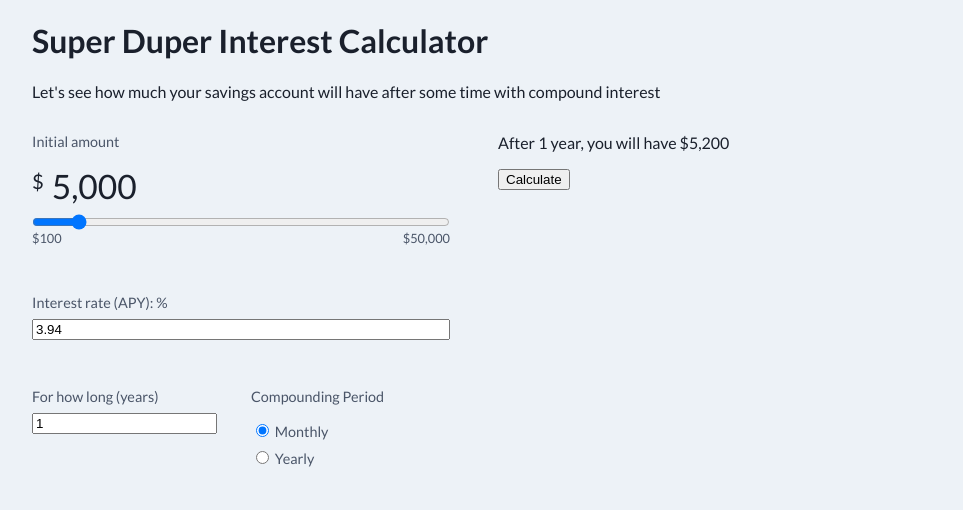
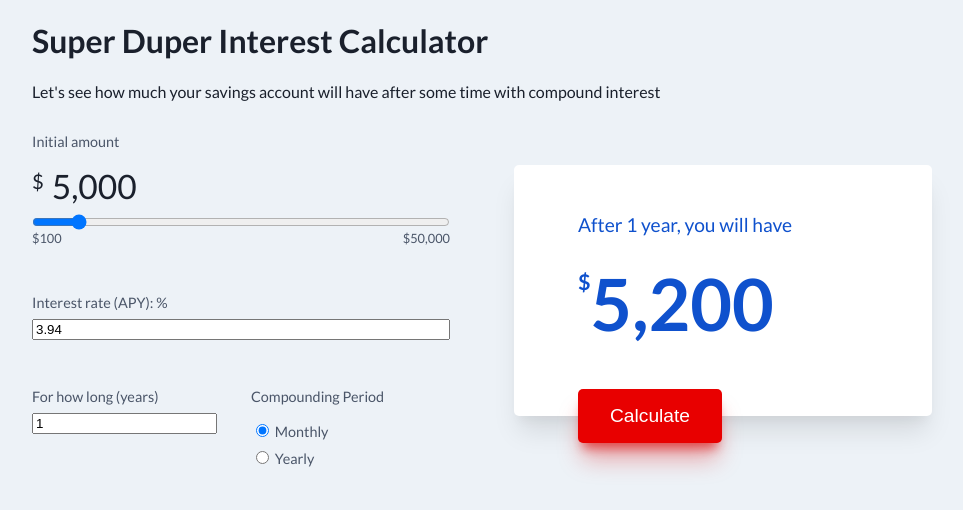
Before and after one commit to chris-tse/interest-calculator-steps, a plain HTML site: page index.html in a window 1280 px wide. Shown: the whole page, without its empty margins (158-1121 px from the left). Drawn offline with Linux system fonts and the light colour scheme.

Commit message:
Style the result box

```diff
--- a/css/styles.css
+++ b/css/styles.css
@@ -80,3 +80,48 @@ section.fields {
 	padding: 1rem 0 0;
 	color: var(--text-secondary-darker);
 }
+
+.result {
+	flex: 1;
+	align-self: baseline;
+	background: white;
+	color: var(--text-result);
+	align-self: baseline;
+	border-radius: 5px;
+	margin: 3rem 0 0 1rem;
+	padding: 3rem 4rem;
+	box-shadow: 0 20px 25px -5px rgba(0, 0, 0, 0.1), 0 10px 10px -5px rgba(0, 0, 0, 0.04);
+}
+
+.result p {
+	margin: 0;
+	font-size: 1.2rem;
+}
+
+#final-amount {
+	display: flex;
+	margin: 1.5rem 0 -2rem 0;
+	font-size: 4.5rem;
+	font-weight: bold;
+}
+
+#final-amount .dollar-sign {
+	font-size: 0.3em;
+	margin-top: 0.6rem;
+}
+
+.calculate-button {
+	background: #e80000;
+	color: white;
+	border: 0;
+	border-radius: 5px;
+	padding: 1rem 2rem;
+	font-size: 1.2rem;
+	box-shadow: 0 20px 25px -5px rgba(223, 21, 21, 0.37), 0 10px 10px -5px rgba(220, 21, 21, 0.64);
+	cursor: pointer;
+	transform: translateY(75px);
+}
+
+.calculate-button:hover {
+	background: #be0000;
+}
--- a/index.html
+++ b/index.html
@@ -56,11 +56,8 @@
 					</div>
 				</section>
 				<section class="result">
-					<p>
-						After <span class="num-years"></span> year<span class="plural">s</span>, you will have $<span
-							class="amount"
-						></span>
-					</p>
+					<p>After <span class="num-years"></span> year<span class="plural">s</span>, you will have</p>
+					<p id="final-amount"><span class="dollar-sign">$</span><span class="amount"></span></p>
 
 					<button class="calculate-button">Calculate</button>
 				</section>
```
